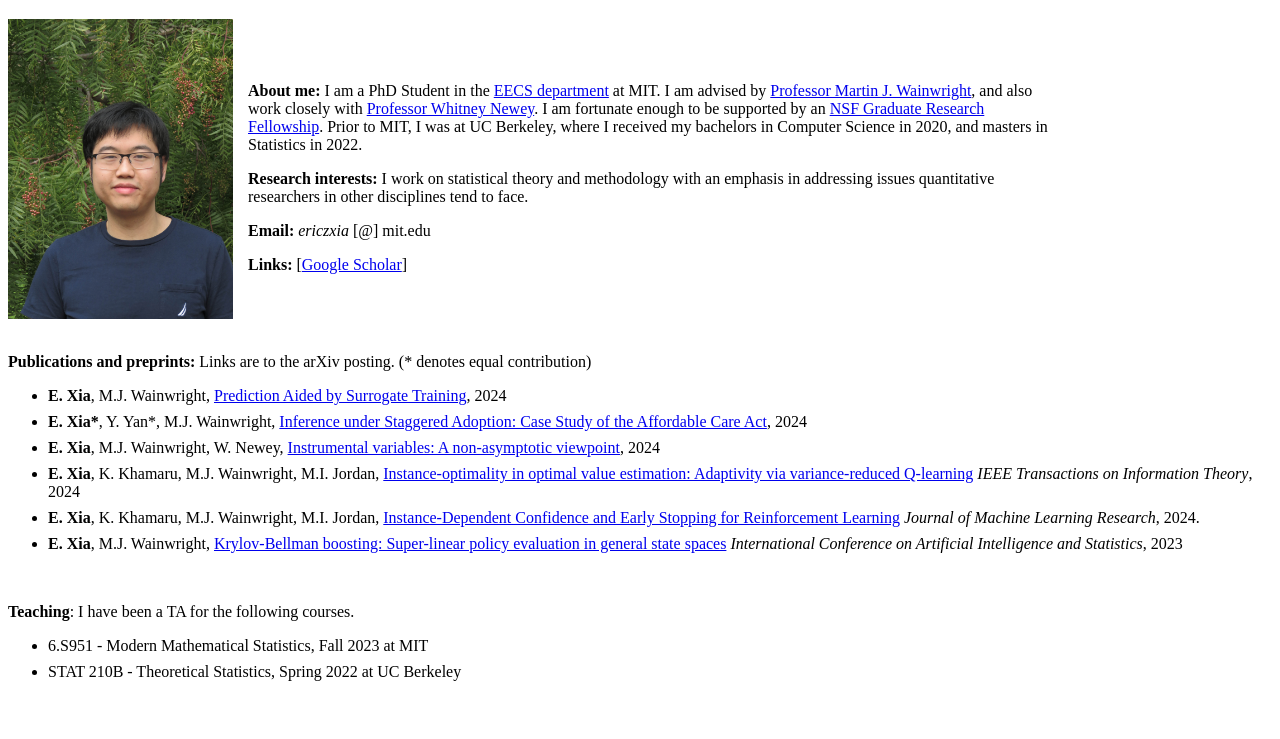
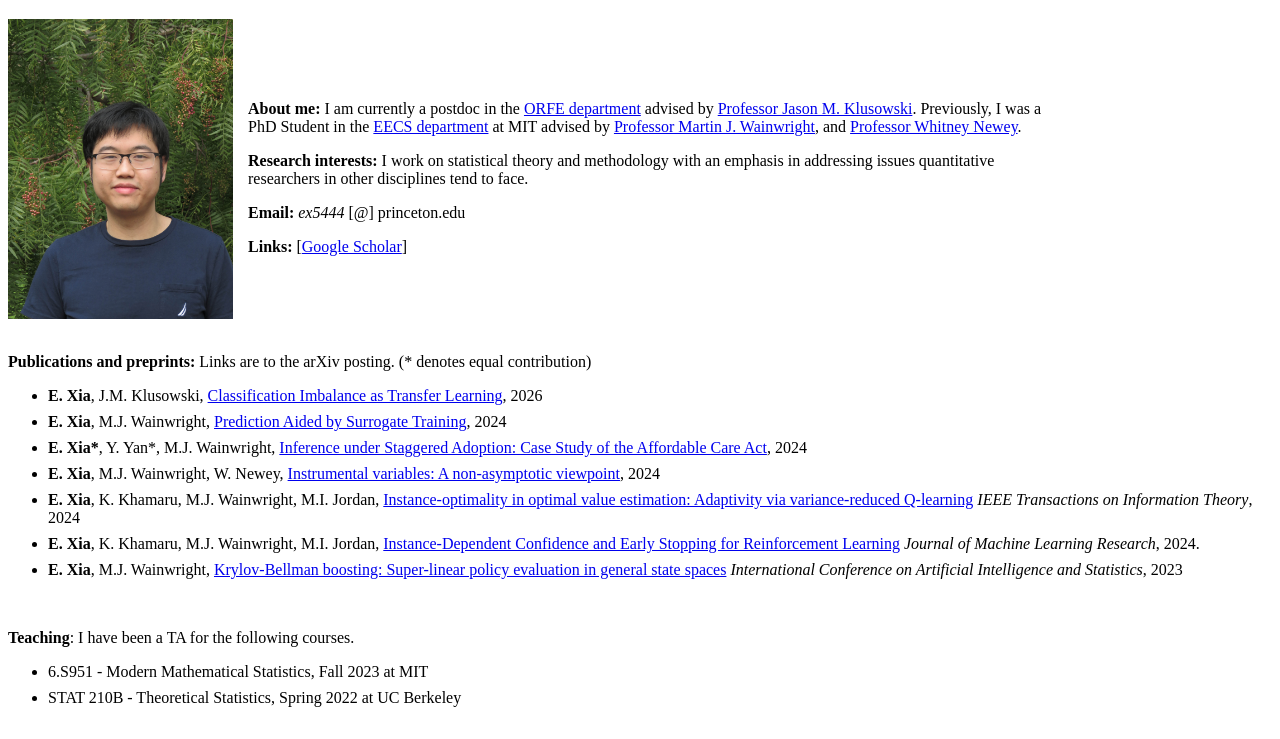
Before and after one commit to Facta-Non-Verba/ericxia, a plain HTML site: page index.html in a window 1280 px wide. Shown: the part 61-800 px from the top of the page. Drawn offline with Linux system fonts and the light colour scheme.

Commit message:
princeton update

```diff
--- a/index.html
+++ b/index.html
@@ -26,7 +26,7 @@
     <div class="text">
       <br>
       <p style = "width: 800px;">
-        <b>About me:</b> I am a PhD Student in the <a href="https://www.eecs.mit.edu/">EECS department</a> at MIT. I am advised by <a href ="https://wainwrigwork.github.io/">Professor Martin J. Wainwright</a>, and also work closely with <a href = "https://economics.mit.edu/people/faculty/whitney-newey">Professor Whitney Newey</a>. I am fortunate enough to be supported by an <a href = "https://ww.nsfgrfp.org/">NSF Graduate Research Fellowship</a>. Prior to MIT, I was at UC Berkeley, where I received my bachelors in Computer Science in 2020, and masters in Statistics in 2022.
+        <b>About me:</b> I am currently a postdoc in the <a href="https://orfe.princeton.edu/">ORFE department</a> advised by <a href=https://klusowski.princeton.edu/>Professor Jason M. Klusowski</a>. Previously, I was a PhD Student in the <a href="https://www.eecs.mit.edu/">EECS department</a> at MIT advised by <a href ="https://wainwrigwork.github.io/">Professor Martin J. Wainwright</a>, and <a href = "https://economics.mit.edu/people/faculty/whitney-newey">Professor Whitney Newey</a>.
       </p>
 
 
@@ -36,7 +36,7 @@
 
 
       <p>
-        <b> Email: </b> <i> ericzxia </i> [@] mit.edu
+        <b> Email: </b> <i> ex5444 </i> [@] princeton.edu
       </p>
 
       <p>
@@ -54,6 +54,7 @@
   <p style = "width: 800;">
     <b>Publications and preprints:</b> Links are to the arXiv posting. (* denotes equal contribution)
     <ul >
+      <li> <b> E. Xia</b>, J.M. Klusowski, <a href = "https://arxiv.org/abs/2601.10630">Classification Imbalance as Transfer Learning</a>, 2026 </li>
       <li> <b> E. Xia</b>, M.J. Wainwright, <a href = "https://arxiv.org/abs/2412.09364">Prediction Aided by Surrogate Training</a>, 2024  </li>
       <li> <b> E. Xia*</b>, Y. Yan*, M.J. Wainwright, <a href = "https://arxiv.org/abs/2412.09482">Inference under Staggered Adoption: Case Study of the Affordable Care Act</a>, 2024  </li>
       <li> <b> E. Xia</b>, M.J. Wainwright, W. Newey, <a href = "https://arxiv.org/abs/2410.02015">Instrumental variables: A non-asymptotic viewpoint</a>, 2024  </li>
```
